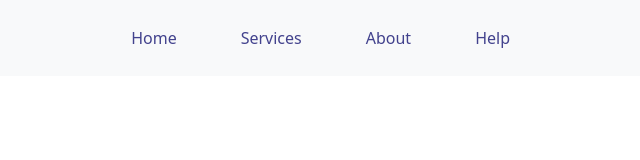
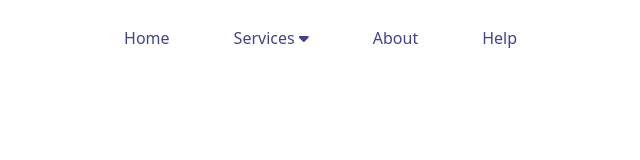
Before and after one commit to LeCheshire/Thelabs_Hajji_Adil, a website: page index.html in a window 1280 px wide. Shown: the full height of the page, 386-1026 px from the left. Drawn offline with nearby package versions, Linux system fonts and the light colour scheme.

Commit message:
ajout deafter et hover nav

```diff
--- a/index.html
+++ b/index.html
@@ -15,7 +15,7 @@
 <body>
     <header>
         <!-- Navbar-->
-        <nav class="navbar navbar-expand-lg bg-light">
+        <nav class="navbar navbar-expand-lg">
             <div class="container-fluid">
             <img class="navbar-brand" src="./public/images/logo/logo.png" alt="logo molengeek" width="50px"><h3 class="mt-2">Molengeek</h3>
                 <button class="navbar-toggler" type="button" data-bs-toggle="collapse"
@@ -29,8 +29,8 @@
                             <a class="nav-link" aria-current="page" href="#">Home</a>
                         </li>
                         <li class="nav-item me-lg-5 dropdown">
-                            <a class="nav-link text-dark" href="#" role="button" data-bs-toggle="dropdown">
-                                Services
+                            <a class="nav-link" href="#" role="button" data-bs-toggle="dropdown">
+                                Services  <i class="fa-solid fa-caret-down"></i>
                             </a>
                             <ul class="dropdown-menu">
                                 <li><a class="dropdown-item" href="#">Machine Learning</a></li>
--- a/src/sass/modules/_header.sass
+++ b/src/sass/modules/_header.sass
@@ -7,7 +7,7 @@
     &:hover
         color: #EFA69B !important
         &:after
-            content: "\f110"
+            content: "/f111"
             position: absolute
             top: 30px
             right: 20px
```
Also changed, not shown: public/css/style.css.
